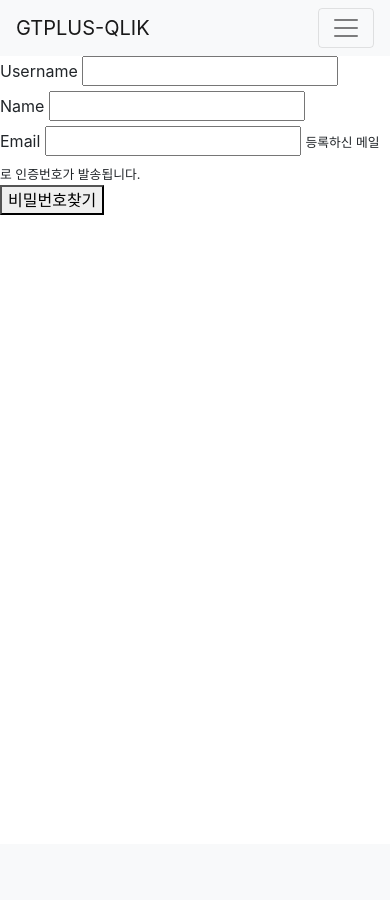
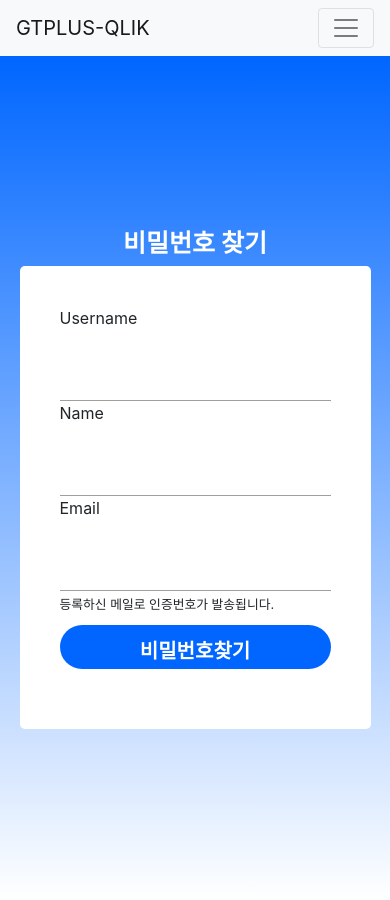
Before and after one commit to HyunAm0225/gt-qlik, a Django app: template accounts/templates/recovery_pw.html in a window 390 px wide. Before the commit the page ends 215 px from the top, so only its background shows below. Run offline with Django 3.2, Linux system fonts and the light colour scheme; the template is opened without the code that fills it, so the values that code supplies are empty, except form fields; tables that the repository leaves empty hold one stand-in row (values such as "Sample post"); form fields are guessed from the names that the template uses; some libraries are stand-ins or nearby versions.

Commit message:
비밀번호 찾기 폼 수정

```diff
--- a/accounts/templates/recovery_pw.html
+++ b/accounts/templates/recovery_pw.html
@@ -2,14 +2,169 @@
 {% load bootstrap4 %}
 {% block content %}
 
-<div>
+<style type="text/css">
+	* {
+	margin: 0px;
+	padding: 0px;
+	}
+	.login {
+	background: linear-gradient(to bottom, #0066ff 0%, #fff 100%);
+	height: 100vh;
+	width: 100%;
+	justify-content: center;
+	align-items: center;
+	display: flex;
+	}
+	.account-login {
+	width: 500px;
+	}
+	.form-control:focus {
+	box-shadow: none;
+	}
+	p a {
+	padding-left: 2px;
+	}
+	.account-login h1 {
+	font-size: 25px;
+	text-align: left;
+	color: #fff;
+	text-transform: uppercase;
+	font-weight: bold;
+	border-radius: 5px;
+	}
+	.login-form input {
+	width: 100%;
+	position: relative;
+	border-bottom: 1px solid #a39e9e;
+	padding: 0;
+	border-top: 0px;
+	border-left: 0px;
+	border-right: 0px;
+	box-shadow: none;
+	height: 63px;
+	border-radius: 0px;
+	}
+	.login-form {
+	background: #fff;
+	float: left;
+	width: 100%;
+	padding: 40px;
+	border-radius: 5px;
+	}
+	button.btn {
+	width: 100%;
+	background: #0066ff;
+	font-size: 20px;
+	padding: 11px;
+	color: #fff;
+	border: 0px;
+	margin: 10px 0px 20px;
+	font-weight: bold;
+	}
+	.btn:hover{
+		color: #fff;
+		opacity: 0.8;
+	}
+	p {
+	float: left;
+	width: 100%;
+	text-align: center;
+	font-size: 14px;
+	}
+	.remember {
+	float: left;
+	width: 100%;
+	margin: 10px 0 0;
+	}
+	/* Customize the label (the container) */
+	.custom-checkbox {
+	display: block;
+	position: relative;
+	padding-left: 27px;
+	margin-bottom: 12px;
+	cursor: pointer;
+	font-size: 13px;
+	-webkit-user-select: none;
+	-moz-user-select: none;
+	-ms-user-select: none;
+	user-select: none;
+	font-weight: normal;
+	padding-top: 2px;
+	float: left;
+	}
+	/* Hide the browser's default checkbox */
+	.custom-checkbox input {
+	position: absolute;
+	opacity: 0;
+	cursor: pointer;
+	height: 0;
+	width: 0;
+	}
+	/* Create a custom checkbox */
+	.custom-checkbox .checkmark {
+	position: absolute;
+	top: 0;
+	left: 0;
+	height: 20px;
+	width: 20px;
+	background-color: #bfbcbc;
+	}
+	/* On mouse-over, add a grey background color */
+	.custom-checkbox:hover input ~ .checkmark {
+	background-color: #747474;
+	}
+	/* When the checkbox is checked, add a blue background */
+	.custom-checkbox input:checked ~ .checkmark {
+	background-color: #2196F3;
+	}
+	/* Create the checkmark/indicator (hidden when not checked) */
+	.checkmark:after {
+	content: "";
+	position: absolute;
+	display: none;
+	}
+	/* Show the checkmark when checked */
+	.custom-checkbox input:checked ~ .checkmark:after {
+	display: block;
+	}
+	/* Style the checkmark/indicator */
+	.custom-checkbox .checkmark:after {
+	left: 9px;
+	top: 5px;
+	width: 5px;
+	height: 10px;
+	border: solid white;
+	border-width: 0 3px 3px 0;
+	-webkit-transform: rotate(45deg);
+	-ms-transform: rotate(45deg);
+	transform: rotate(45deg);
+	}
+	@media (max-width: 767px){
+	.account-login {
+		width: 90%;
+	  }
+    }
+    #input_auth_num{
+        border:solid 1px;
+        text-align: center;
+    }
+	</style>
+
+
+
+
+<div class="login">
+    <div class="account-login">
+        <h1 class="text-center">비밀번호 찾기</h1>
+        <div class="login-form">
+
             {% csrf_token %}
             <div>
-        <label name="label_username" for="{{ form.username.id_for_label }}">{{ form.username.label }}</label>
+                <label name="label_username"  for="{{ form.username.id_for_label }}">{{ form.username.label }}</label>
                 {{ form.username }}
             </div>
             <div>
-        <label name="label_username" for="{{ form.name.id_for_label }}">{{ form.name.label }}</label>
+                <label name="label_name" for="{{ form.name.id_for_label }}">{{ form.name.label }}</label>
                 {{ form.name }}
             </div>
             <div>
@@ -20,11 +175,30 @@
                 </small>
             </div>
 
-    <div id="div_find_pw">
-        <button id="find_pw" name="recovery_pw">비밀번호찾기</button>
+            <!-- <div class="form-group">
+                <input type="text" placeholder="UserID" class="form-control" name="label_username">
+            </div>
+            <div class="form-group">
+                <input type="text" placeholder="name"  class="form-control"name = "label_name">
+            </div>
+            <div class="form-group">
+                <input type="Email" placeholder="Email"  class="form-control"name = "label_email">
+            </div> -->
+            <!-- <small>
+                등록하신 메일로 인증번호가 발송됩니다.
+            </small> -->
+            <div>
+            <button id="find_pw" name="recovery_pw" class="btn btn-primary form-control rounded-pill">비밀번호찾기</button>
             </div>
 
-    <div id="result_pw"></div>
+            <div id="result_pw" class="form_bg"></div>
+
+        </div>
+
+    </div>
+
+
+
 </div>
 
 <script type="text/javascript">
@@ -81,7 +255,7 @@
                     }
                     countdown("#timeset", 5, 0);
 
-                    var user = response.result
+                    var target_user = response.result
 
                     $(document).ready(function () {
                         $('#id_auth_confirm').click(function () {
@@ -92,7 +266,7 @@
                                 url: "/accounts/pw/auth/",
                                 dataType: "json",
                                 data: {
-                                    'username': user,
+                                    'username': target_user,
                                     'input_auth_num': input_auth_num,
                                     'csrfmiddlewaretoken': '{{csrf_token}}',
                                 },
--- a/accounts/views.py
+++ b/accounts/views.py
@@ -106,6 +106,8 @@ def auth_confirm_view(request):
     target_user.auth = ""
     target_user.save()
     request.session['auth'] = target_user.username
+    print("타겟 유저", target_user)
+    print("인증번호",input_auth_num)
 
     return HttpResponse(json.dumps({"result": target_user.username}, cls=DjangoJSONEncoder), content_type = "application/json")
 
```
Lines whose indentation alone changed are shown as unchanged.
